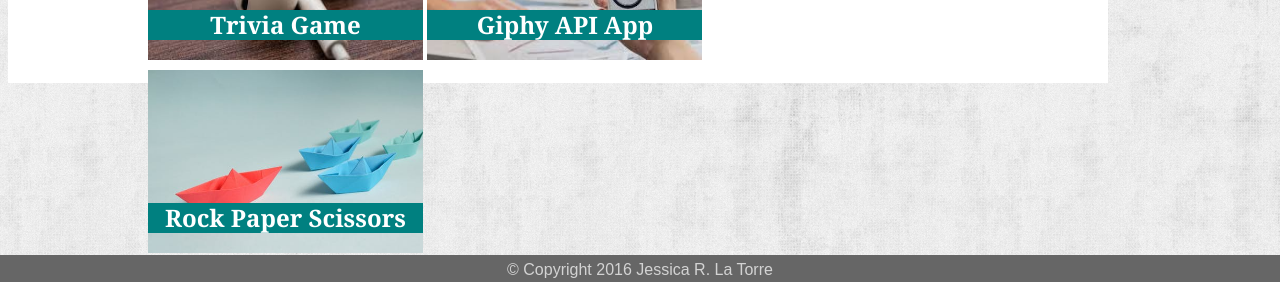
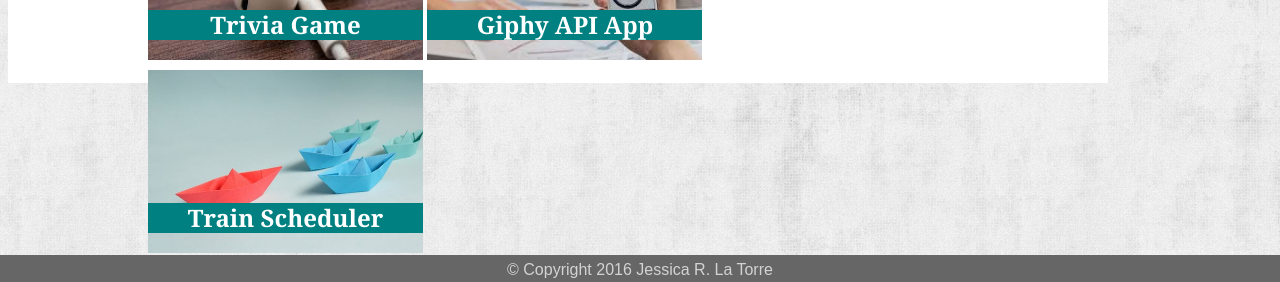
Before and after one commit to jessicalatorre/Basic-Portfolio, a plain HTML site: page portfolio.html in a window 1280 px wide. Shown: the part 515-797 px from the top of the page. Drawn offline with Linux system fonts and the light colour scheme.

Commit message:
added Train Scheduler app to portfolio page

```diff
--- a/portfolio.html
+++ b/portfolio.html
@@ -50,8 +50,8 @@
                     </div>
 
                     <div class="work">
-                        <img src="assets/images/paper.jpeg" class="auth-image5" alt="auth-image">
-                        <h2 class="image-text">Rock Paper Scissors</h2>
+                        <a href="https://jessicalatorre.github.io/Train-Scheduler/"><img src="assets/images/paper.jpeg" class="auth-image5" alt="auth-image"></a>
+                        <h2 class="image-text">Train Scheduler</h2>
                     </div>
 
             </div>
```
